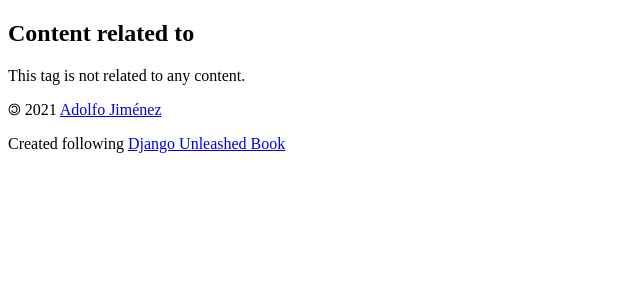
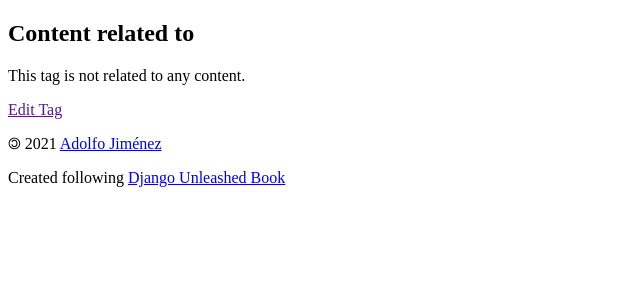
Before and after one commit to adolfojmnz/django-unleashed, a Django app: template organizer/templates/organizer/tag_detail.html in a window 1280 px wide. Shown: the part 98-398 px from the top of the page, without its empty margins (0-640 px from the left). Run offline with Django 3.2, Linux system fonts and the light colour scheme; the template is opened without the code that fills it, so the values that code supplies are empty.

Commit message:
Add an edit button

```diff
--- a/organizer/templates/organizer/tag_detail.html
+++ b/organizer/templates/organizer/tag_detail.html
@@ -51,4 +51,8 @@
 <p class="no-content">This tag is not related to any content.</p>
 {% endif %}
 
+<p>
+	<a href="{{ tag.get_update_url }}">Edit Tag</a>
+</p>
+
 {% endblock %}
```
